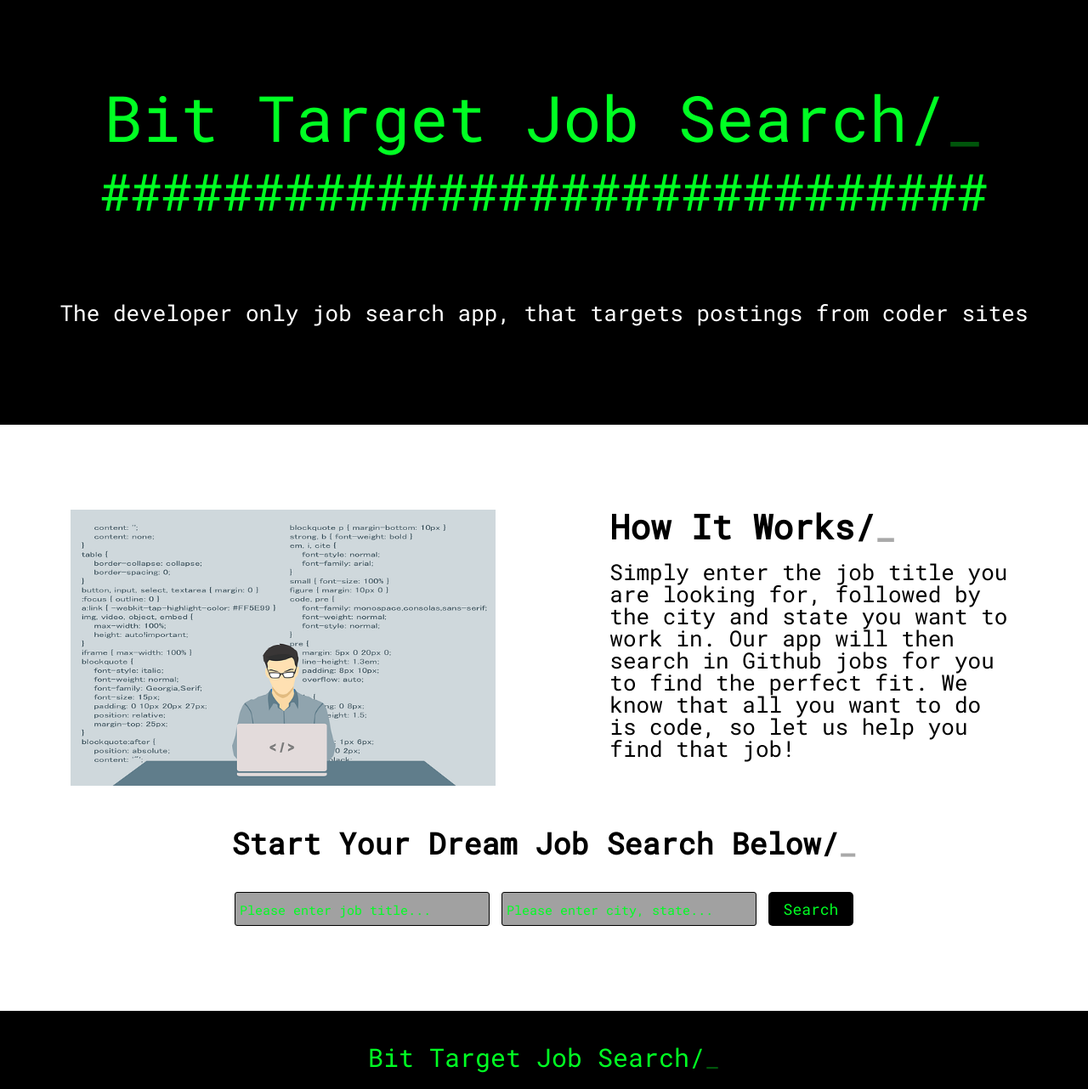
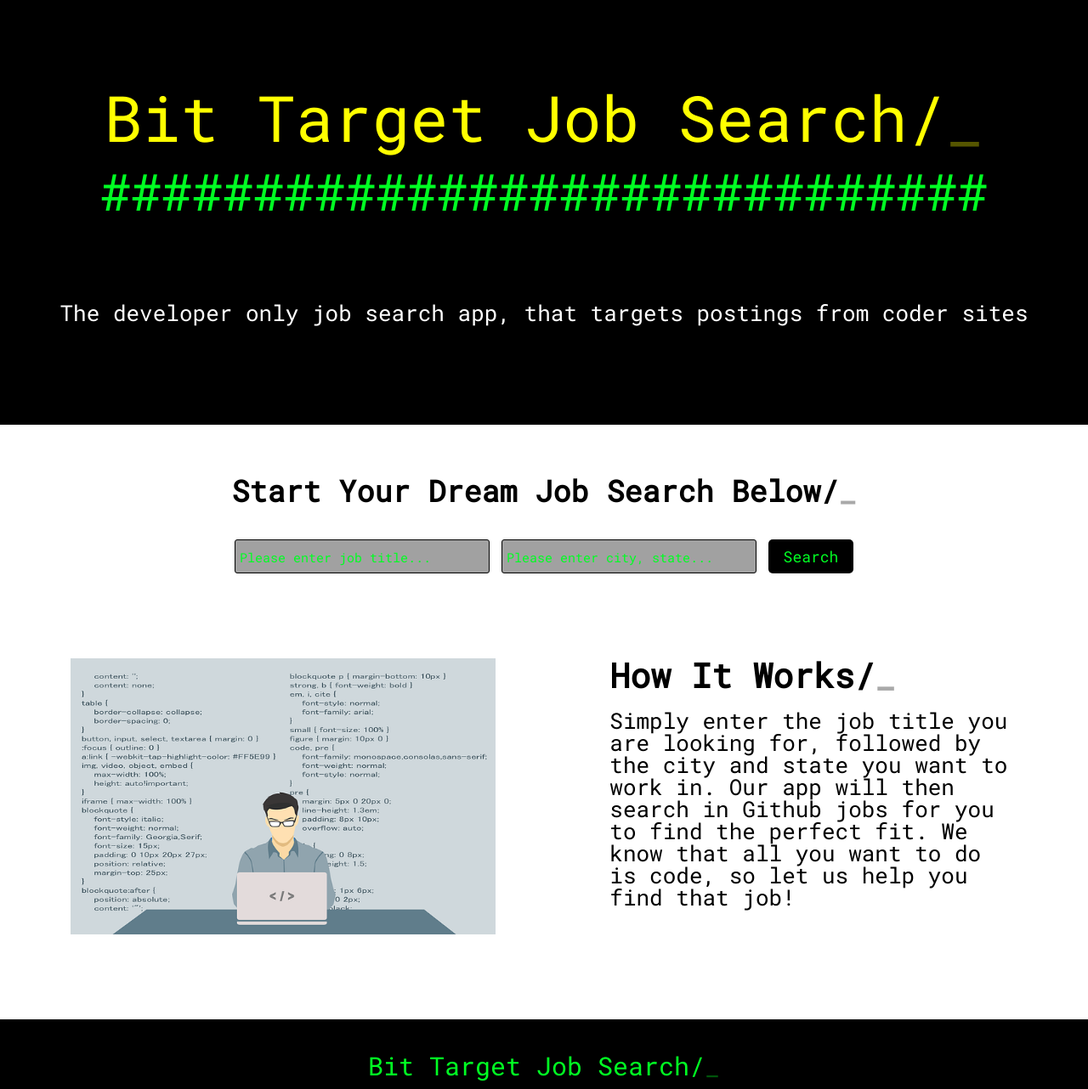
Before and after one commit to rjsabia/jobSearchApp, a plain HTML site: page index.html in a window 1280 px wide. Shown: the top 1282 px of the page at 85% size. Drawn offline with nearby package versions, Linux system fonts and the light colour scheme.

Commit message:
changed search bar to upper position, added refresh anchor to header

```diff
--- a/index.html
+++ b/index.html
@@ -12,7 +12,7 @@
 
 	<header id="page-head">
 		<div id="title">
-			<h1 id="h1-blink">Bit Target Job Search<span id="forward-slash">/</span><span id="blinky">_</span></h1>
+			<a class="home" href="#"><h1 id="h1-blink">Bit Target Job Search<span id="forward-slash">/</span><span id="blinky">_</span></h1></a>
 		</div>
 		<div id="blink-hash">
 			<p id="hash-blinker">#############################</p>
@@ -21,6 +21,15 @@
 			<h3>The developer only job search app, that targets postings from coder sites</h3>
 		</div>
 	</header>
+	<div id="search-below">
+		<h1 id="start-search">Start Your Dream Job Search Below/<span id="underscore-start">_</span></h1>
+	</div>
+	<div id="outer-main">
+		<form id="input-form">
+			<input type="text" id="job-title" placeholder="Please enter job title...">
+			<input type="text" id="search-location" placeholder="Please enter city, state...">
+			<button type="submit" id="search-button">Search</button>
+		</form>
 	<div id="explain">
 		<div id="pic">
 			<img id="coder-pic" src="images/programmer-1653351_640.png" alt="Picture of devloper">
@@ -30,7 +39,7 @@
 			<p id="story-summary">Simply enter the job title you are looking for, followed by the city and state you want to work in. Our app will then search in Github jobs for you to find the perfect fit. We know that all you want to do is code, so let us help you find that job!</p>
 		</div>
 	</div>
-	<div id="search-below">
+	<!-- <div id="search-below">
 		<h1 id="start-search">Start Your Dream Job Search Below/<span id="underscore-start">_</span></h1>
 	</div>
 	<div id="outer-main">
@@ -38,7 +47,7 @@
 			<input type="text" id="job-title" placeholder="Please enter job title...">
 			<input type="text" id="search-location" placeholder="Please enter city, state...">
 			<button type="submit" id="search-button">Search</button>
-		</form>
+		</form> -->
 
 		<section id="main-section">
 			<div id="output-container">
--- a/js/app.js
+++ b/js/app.js
@@ -1,4 +1,6 @@
 $(document).ready( function() {
+  // set hero as refresh link
+  reset();
   // This grabs the submit for un-answered questions
   $('#input-form').submit( function(e){
     e.preventDefault();
@@ -11,6 +13,8 @@
     $('#job-title').val('');
     $('#search-location').val('');
     $('#output-list').empty();
+    // Hides story explain
+    $('#explain').hide();
     // console.log(jobSearch);
   });
 });
@@ -62,5 +66,14 @@
   +'<li id="each-li"><p id="sorry">'+"Maybe try a different Job Title or Location"
   +'</p></li></li></ul></li>');
 }
+function reset(){
+  $('.home').click(function(){
+    $('#job-title').val('');
+    $('#search-location').val('');
+    $('#output-list').empty();
+    // shows story explain
+    $('#explain').show();
+  });
+}
 // **********END OF PROGRAM*********************************
 // *********************************************************
--- a/styles/main.css
+++ b/styles/main.css
@@ -15,10 +15,16 @@
 	height: 500px;
 	width: 100%;
 	font-size: 75px;
-	margin-bottom: 100px;
+	margin-bottom: 60px;
 }
 #title h1{
 	padding-top: 100px;
+}
+a{
+	text-decoration: none !important;
+}
+a:hover{
+	color: yellow;
 }
 #intro h3{
 	font-family: 'Roboto Mono', monospace;
@@ -153,7 +159,7 @@
   100% { opacity: 0.8; }
 }
 #explain{
-	margin: 0px auto 50px auto;
+	margin: 100px auto 50px auto;
 	text-align: center;
 	font-family: 'Roboto Mono', monospace;
 }
```
